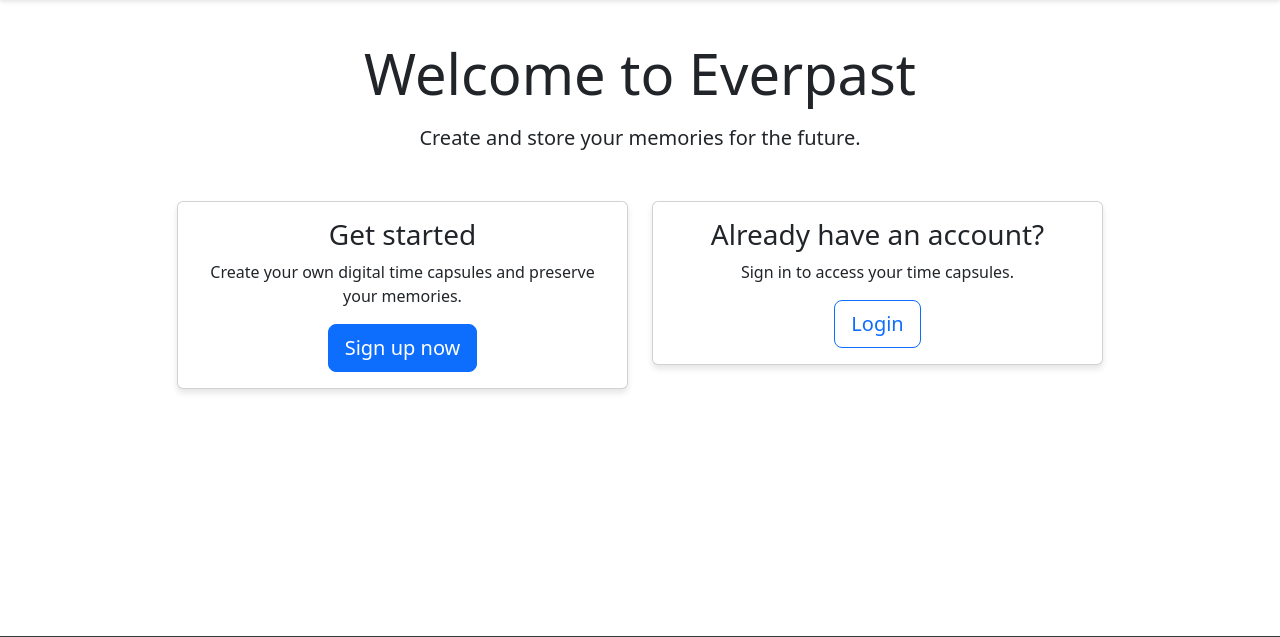
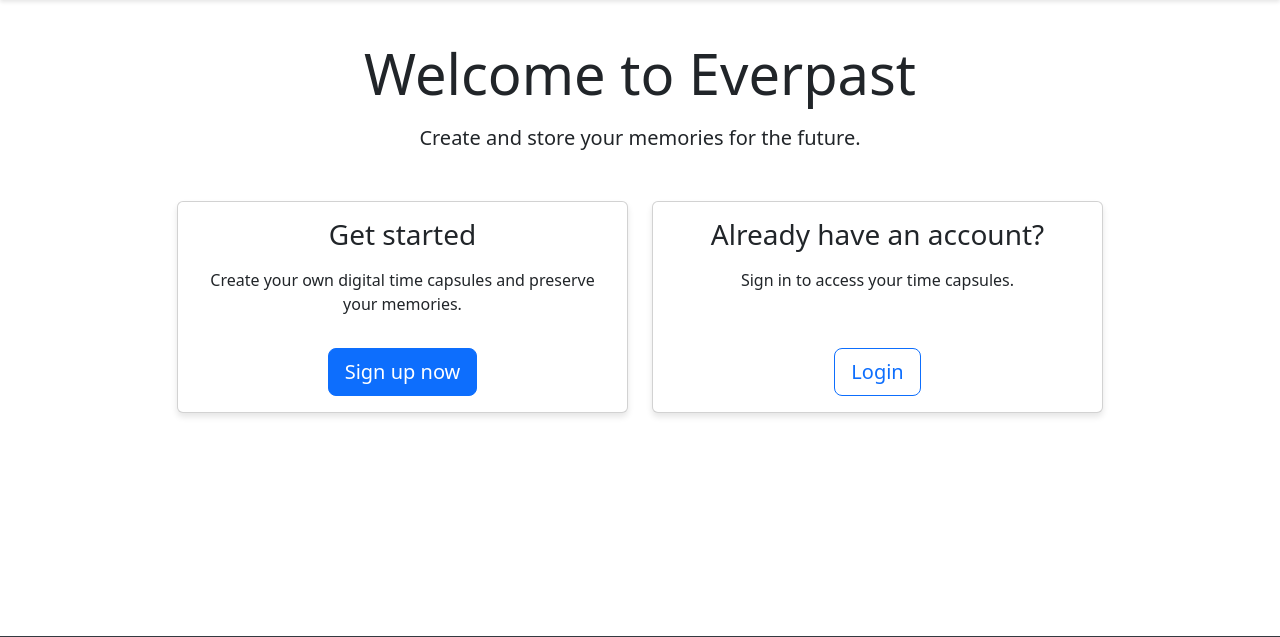
Before and after one commit to alexstrauch/everpast, a Django app: page / in a window 1280 px wide. Shown: the part 56-693 px from the top of the page. Run offline with Django 4.2, Linux system fonts and the light colour scheme; some libraries are stand-ins or nearby versions.

Commit message:
fix: Edit classes for card size, add margin

```diff
--- a/capsules/templates/capsules/home.html
+++ b/capsules/templates/capsules/home.html
@@ -40,22 +40,30 @@
         </div>
 
         {% if not user.is_authenticated %}
-        <div class="row justify-content-center mt-4">
+        <div class="row justify-content-center g-4">
             <div class="col-md-5">
-                <div class="card">
-                    <div class="card-body text-center">
-                        <h3>Get started</h3>
-                        <p>Create your own digital time capsules and preserve your memories.</p>
-                        <a href="{% url 'account_signup' %}" class="btn btn-primary btn-lg">Sign up now</a>
+                <div class="card h-100">
+                    <div class="card-body text-center d-flex flex-column justify-content-between">
+                        <div>
+                            <h3 class="mb-3">Get started</h3>
+                            <p>Create your own digital time capsules and preserve your memories.</p>
+                        </div>
+                        <div class="mt-3">
+                            <a href="{% url 'account_signup' %}" class="btn btn-primary btn-lg">Sign up now</a>
+                        </div>
                     </div>
                 </div>
             </div>
             <div class="col-md-5">
-                <div class="card">
-                    <div class="card-body text-center">
-                        <h3>Already have an account?</h3>
-                        <p>Sign in to access your time capsules.</p>
-                        <a href="{% url 'account_login' %}" class="btn btn-outline-primary btn-lg">Login</a>
+                <div class="card h-100">
+                    <div class="card-body text-center d-flex flex-column justify-content-between">
+                        <div>
+                            <h3 class="mb-3">Already have an account?</h3>
+                            <p>Sign in to access your time capsules.</p>
+                        </div>
+                        <div class="mt-3">
+                            <a href="{% url 'account_login' %}" class="btn btn-outline-primary btn-lg">Login</a>
+                        </div>
                     </div>
                 </div>
             </div>
```
